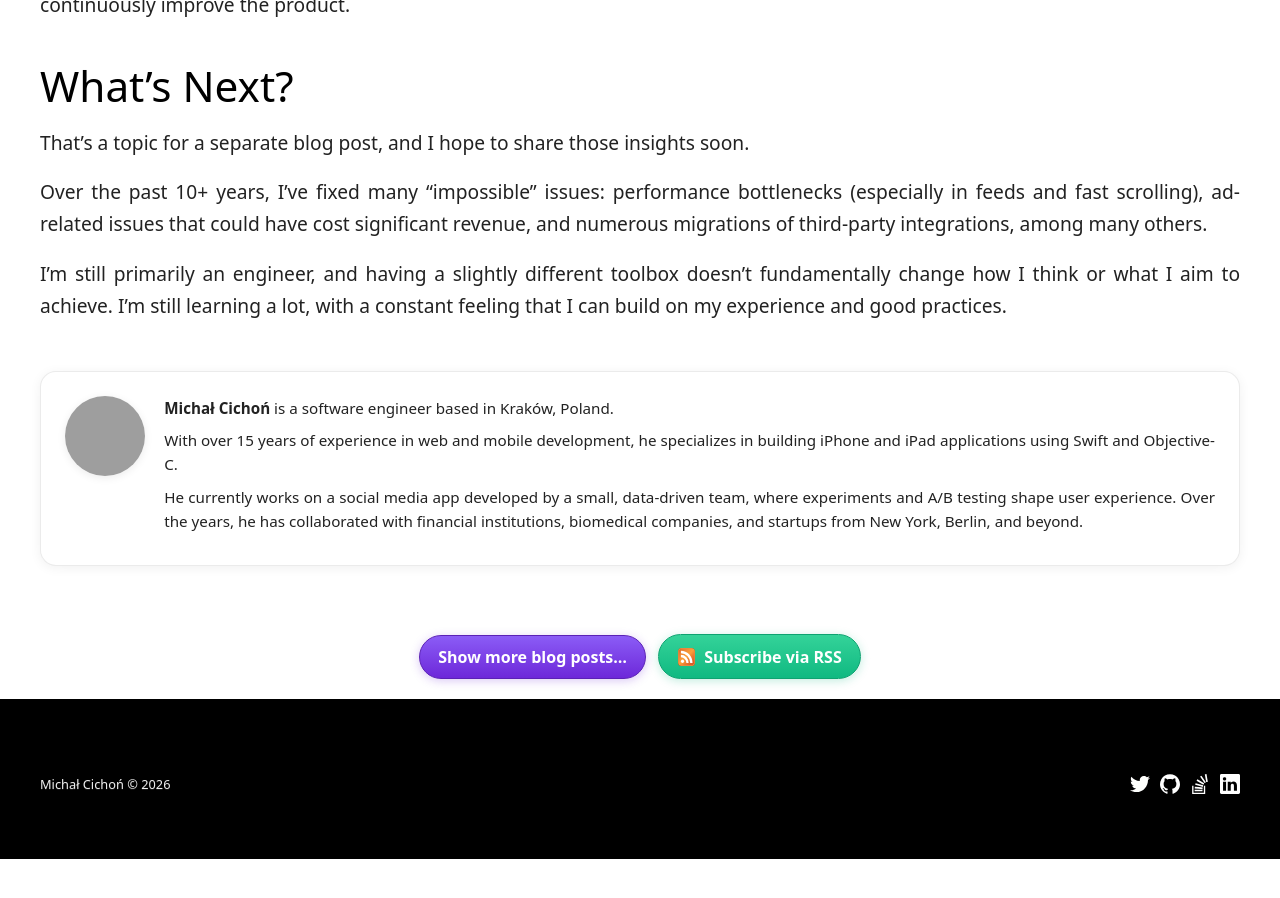
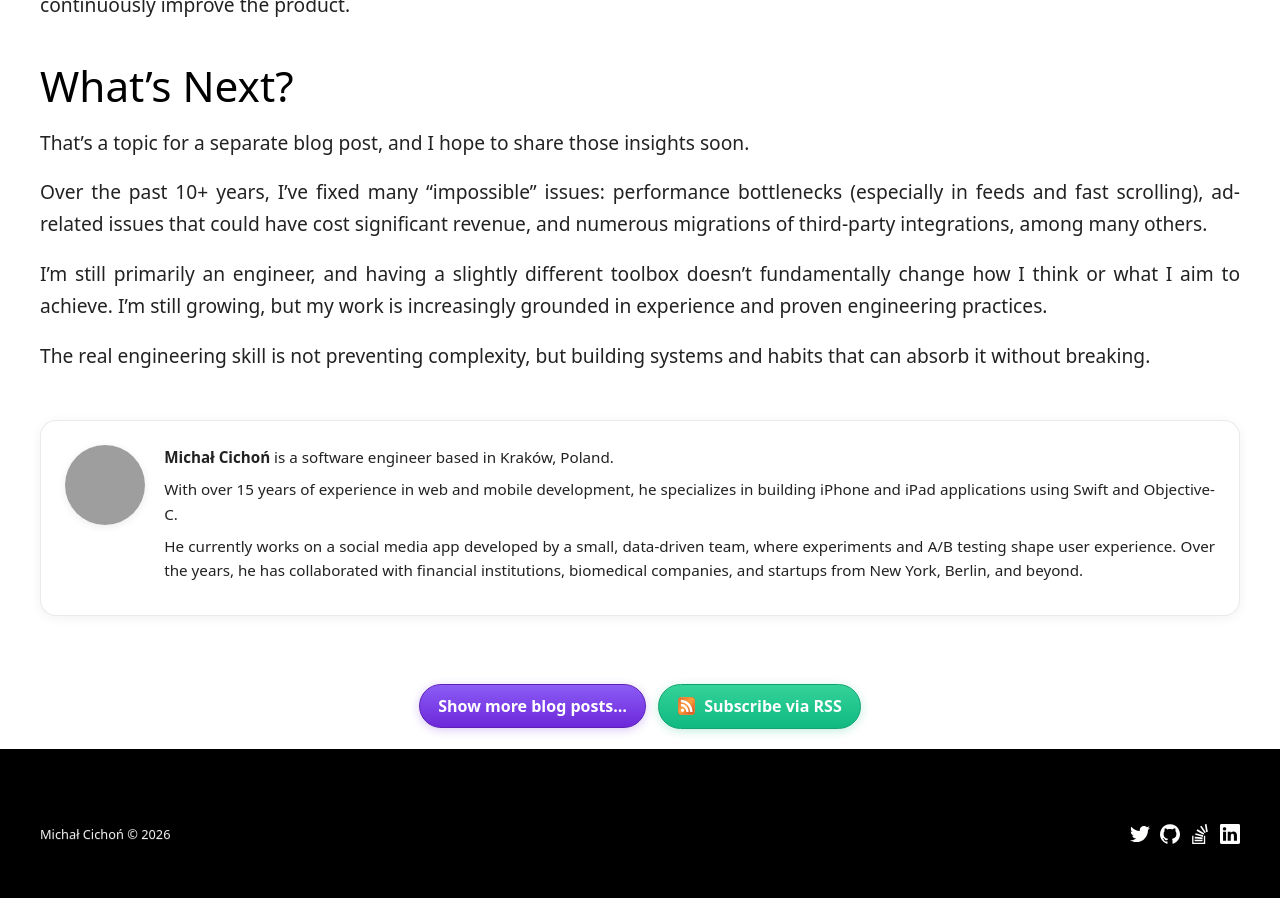
Before and after one commit to michalcichon/michalcichon.github.io, a Jekyll site: the page built from _posts/2026-06-15-what-i-learned-working-on-a-large-scale-social-media-ios-application.md, in a window 1280 px wide and 900 px high, scrolled down 4019 px. Built offline with Jekyll 4.4.1, drawn with Linux system fonts in a browser that asks for light colours; comment, search, counter and statistics services are not loaded; before the commit the page ends 4878 px from its top, so only the background shows below that; grey boxes are pictures that could not be loaded.

Commit message:
small improvements of the text in the ending

```diff
--- a/_posts/2026-06-15-what-i-learned-working-on-a-large-scale-social-media-ios-application.md
+++ b/_posts/2026-06-15-what-i-learned-working-on-a-large-scale-social-media-ios-application.md
@@ -91,4 +91,6 @@ That’s a topic for a separate blog post, and I hope to share those insights so
 
 Over the past 10+ years, I’ve fixed many “impossible” issues: performance bottlenecks (especially in feeds and fast scrolling), ad-related issues that could have cost significant revenue, and numerous migrations of third-party integrations, among many others.
 
-I’m still primarily an engineer, and having a slightly different toolbox doesn’t fundamentally change how I think or what I aim to achieve. I’m still learning a lot, with a constant feeling that I can build on my experience and good practices.
+I’m still primarily an engineer, and having a slightly different toolbox doesn’t fundamentally change how I think or what I aim to achieve. I’m still growing, but my work is increasingly grounded in experience and proven engineering practices.
+
+The real engineering skill is not preventing complexity, but building systems and habits that can absorb it without breaking.
```
